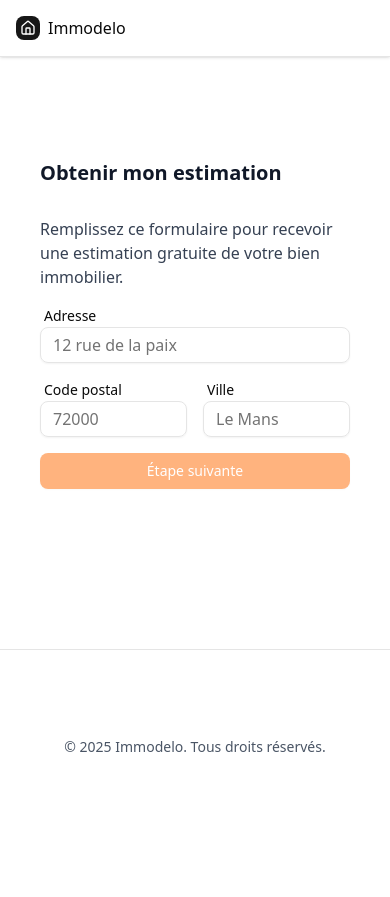
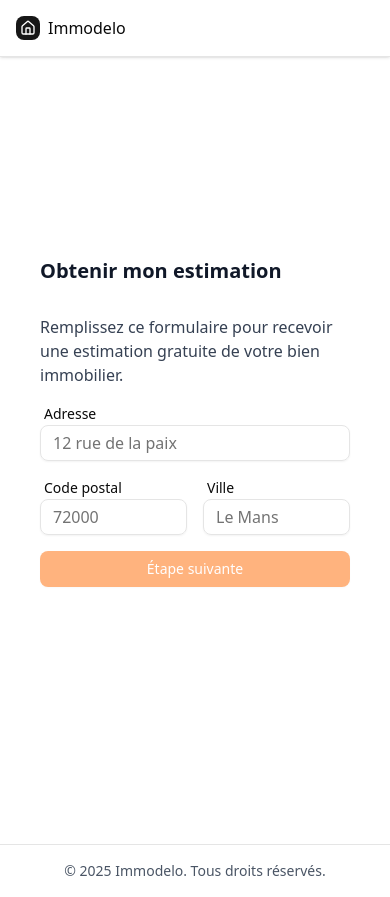
Before and after one commit to Sycatle/immodelo.fr, a Next.js app: page / in a window 390 px wide. Before the commit the page ends 844 px from the top, so only its background shows below. Built offline with nearby package versions, Linux system fonts and the light colour scheme.

Commit message:
refactor: layout and page structure for EstimationPage
Moved the header and footer outside the main grid in EstimationPage for improved layout structure. Removed unused metadata properties from layout.tsx. Adjusted sidebar and scrolling behavior for better user experience on large screens.

```diff
--- a/src/app/layout.tsx
+++ b/src/app/layout.tsx
@@ -50,14 +50,9 @@ export const metadata: Metadata = {
   icons: {
     icon: "/favicon.ico",
   },
-  viewport: {
-    width: "device-width",
-    initialScale: 1,
-  },
   alternates: {
     canonical: "/",
   },
-  themeColor: "#ffffff",
 };
 
 export default function RootLayout({
--- a/src/app/page.tsx
+++ b/src/app/page.tsx
@@ -15,16 +15,17 @@ export default function EstimationPage() {
   const [coords, setCoords] = useState<[number, number]>([48.0061, 0.1996]);
 
   return (
-    <div className="grid min-h-screen lg:grid-cols-2">
-      <div className="flex flex-col gap-4 relative">
-        <div className="flex gap-2 justify-start px-4 lg:px-6 py-4 bg-white border-b fixed top-0 z-50 shadow-sm w-full">
+    <>
+      <header className="flex gap-2 justify-start px-4 lg:px-6 py-4 bg-white border-b fixed top-0 z-50 shadow-sm w-full">
         <a href="#" className="flex items-center gap-2 font-medium">
           <div className="bg-primary text-primary-foreground flex h-6 w-6 items-center justify-center rounded-md">
             <HouseIcon className="h-4 w-4 text-white" />
           </div>
           Immodelo
         </a>
-        </div>
+      </header>
+      <div className="grid min-h-screen lg:grid-cols-2">
+        <div className="flex flex-col gap-4 relative lg:h-screen lg:overflow-y-auto bg-white">
           <div className="flex flex-1 items-center justify-center px-4 lg:px-6 py-16">
             <div className="w-full">
               <EstimationForm />
@@ -35,12 +36,13 @@ export default function EstimationPage() {
         <div className="relative z-40 hidden lg:block bg-gray-300">
           <Map position={coords} label={addressLabel} />
         </div>
+      </div>
 
       <footer className="flex items-center justify-center py-4 bg-white border-t">
         <p className="text-sm text-gray-600">
           © {new Date().getFullYear()} Immodelo. Tous droits réservés.
         </p>
       </footer>
-    </div>
+    </>
   );
 }
```
Lines whose indentation alone changed are shown as unchanged.
